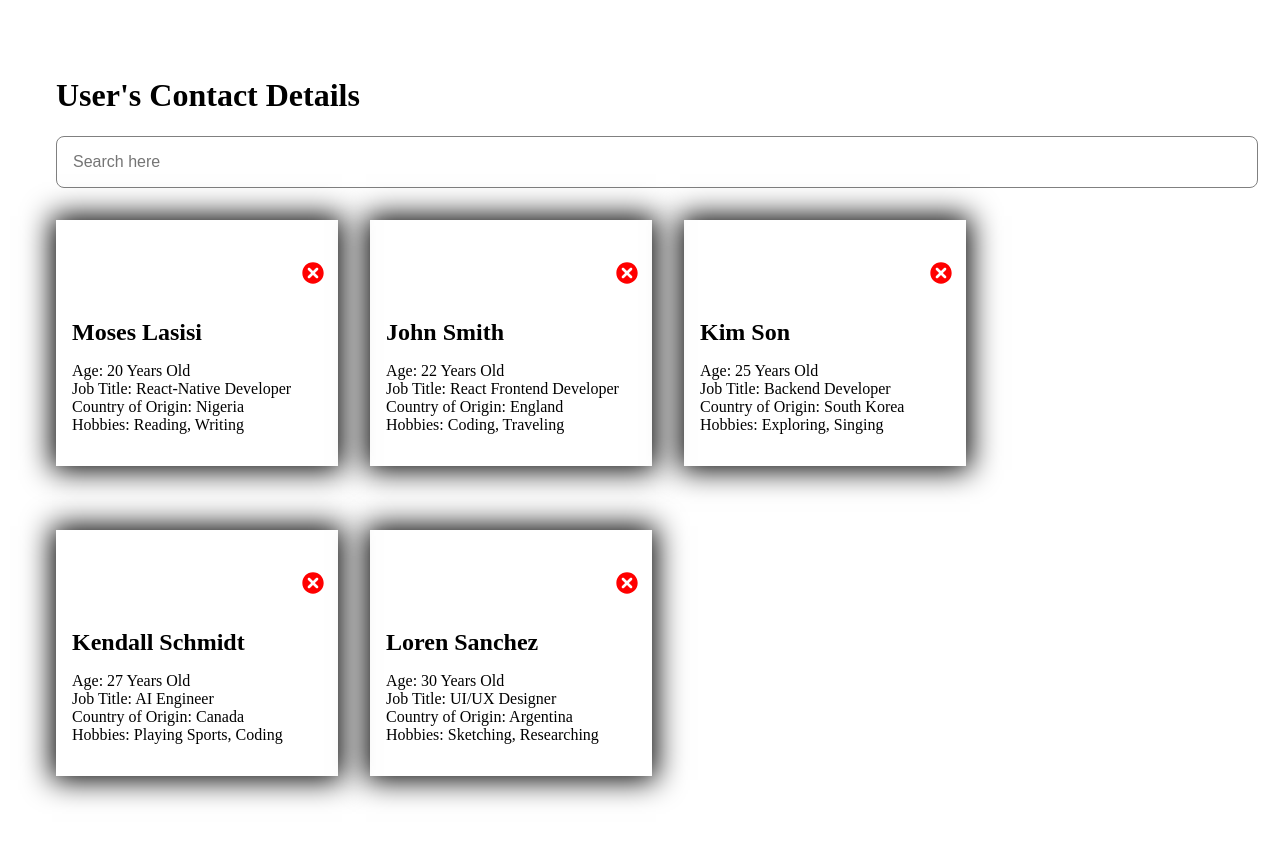
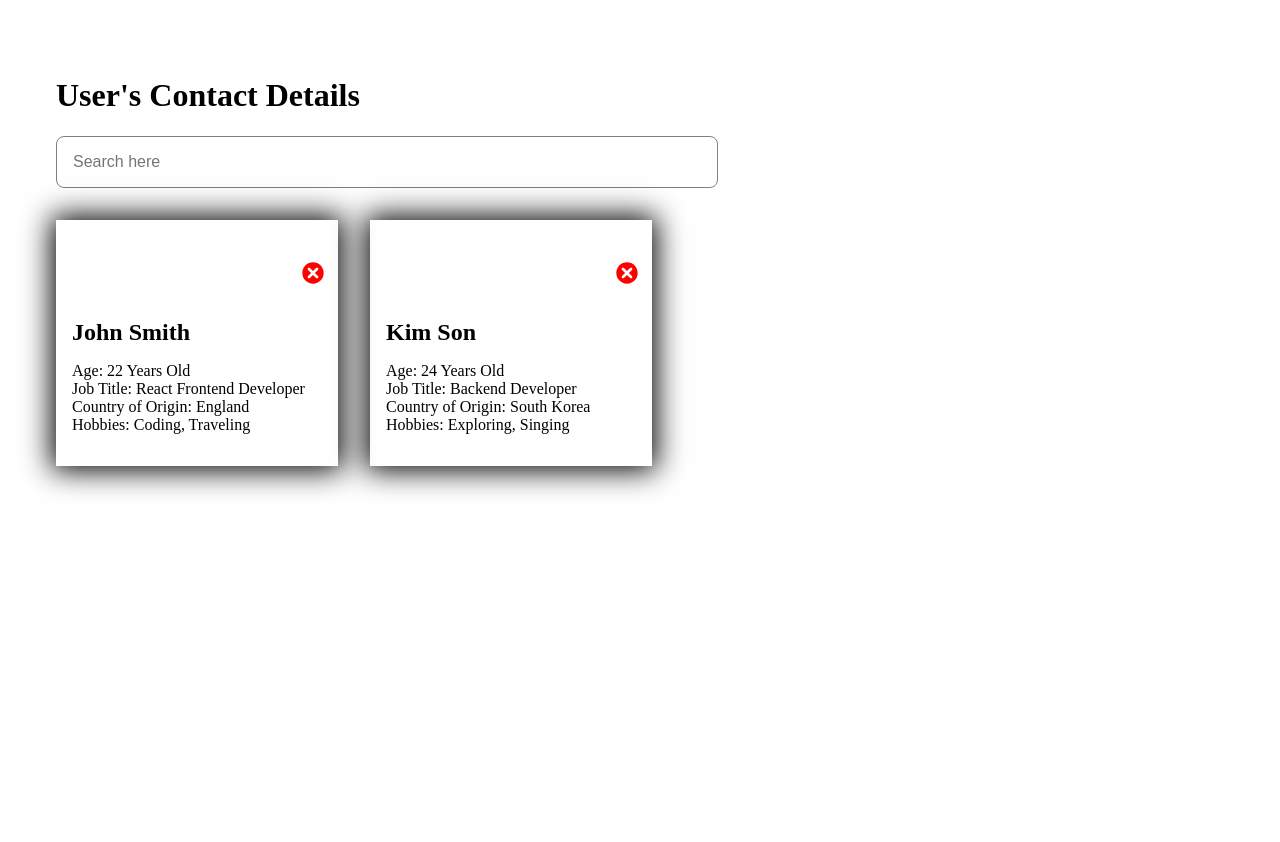
Before and after one commit to ShinaJr/cybadot-frontend-react-task, a React (Create React App) app: page / in a window 1280 px wide. Shown: the top 842 px of the page. After the commit the page ends 800 px from the top, so only its background shows below. Built offline with nearby package versions, Linux system fonts and the light colour scheme.

Commit message:
cybadot task

```diff
--- a/src/components/Cards.js
+++ b/src/components/Cards.js
@@ -1,5 +1,5 @@
 import React, { useState } from "react";
-// import Users from "../data.js";
+import Users from "../data.js";
 import { useSelector, useDispatch } from "react-redux";
 import { deleteUser } from "../features/user/userSlice";
 import { TiDelete } from "react-icons/ti";
@@ -28,12 +28,11 @@ export const Card = () => {
     });
     //trigger render with updated values
     setFilteredList(updatedUsers);
-  };
     // if (searchInput.length > 0) {
     //   users.find((user) => {
     //     return user.match(searchInput);
     //   });
-  // }
+  };
 
   //initializing our useDispatch
   const dispatch = useDispatch();
@@ -45,16 +44,23 @@ export const Card = () => {
   return (
     <div>
       <h1>User's Contact Details</h1>
-      <input type="text" placeholder="Search here" onChange={filterBySearch} className="search-box" />
+      <input
+        type="text"
+        placeholder="Search here"
+        onChange={filterBySearch}
+        className="search-box"
+      />
       <div className="cards_container">
-        {users.map(
+        {filteredList
+          .filter((user) => user.age >= 22 && user.age <= 25)
+          .map(
             (
               user,
               index //user is the payload
             ) => {
               return (
                 <div key={index} className="card">
-              <div style={{flexDirection:"row"}}>
+                  <div style={{ flexDirection: "row" }}>
                     <div className="card_button">
                       <h1
                         style={{ color: "red", marginLeft: "225px" }}
--- a/src/data.js
+++ b/src/data.js
@@ -18,7 +18,7 @@ const Users = [
   {
     id: 2,
     name: "Kim Son",
-    age: "25",
+    age: "24",
     job: "Backend Developer",
     country: "South Korea",
     hobbies: ["Exploring", "Singing"],
```
Lines whose indentation alone changed are shown as unchanged.
